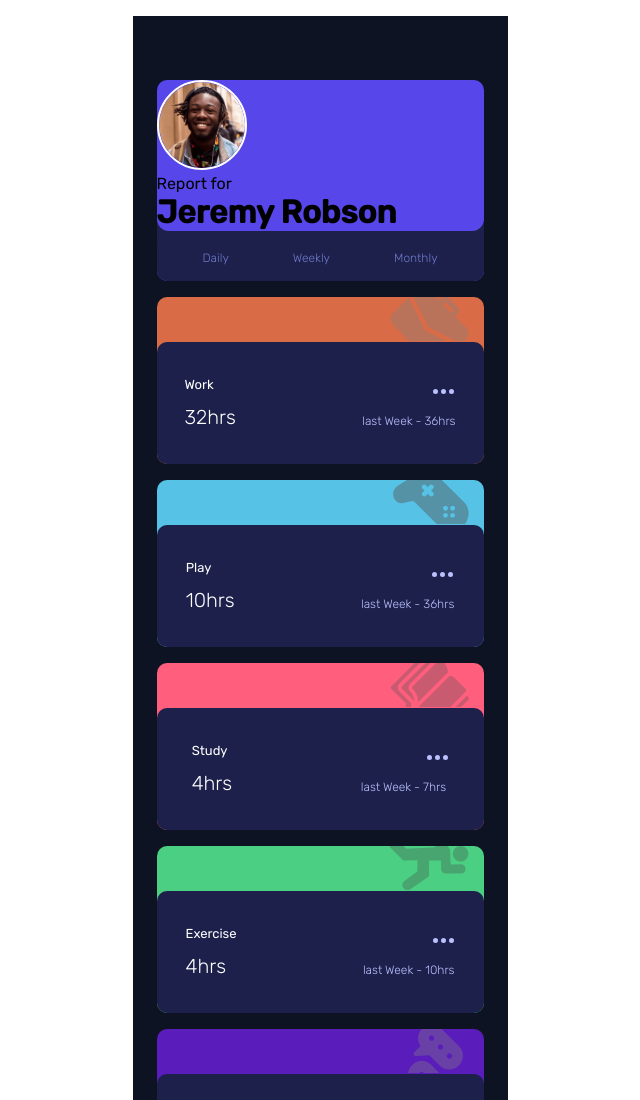
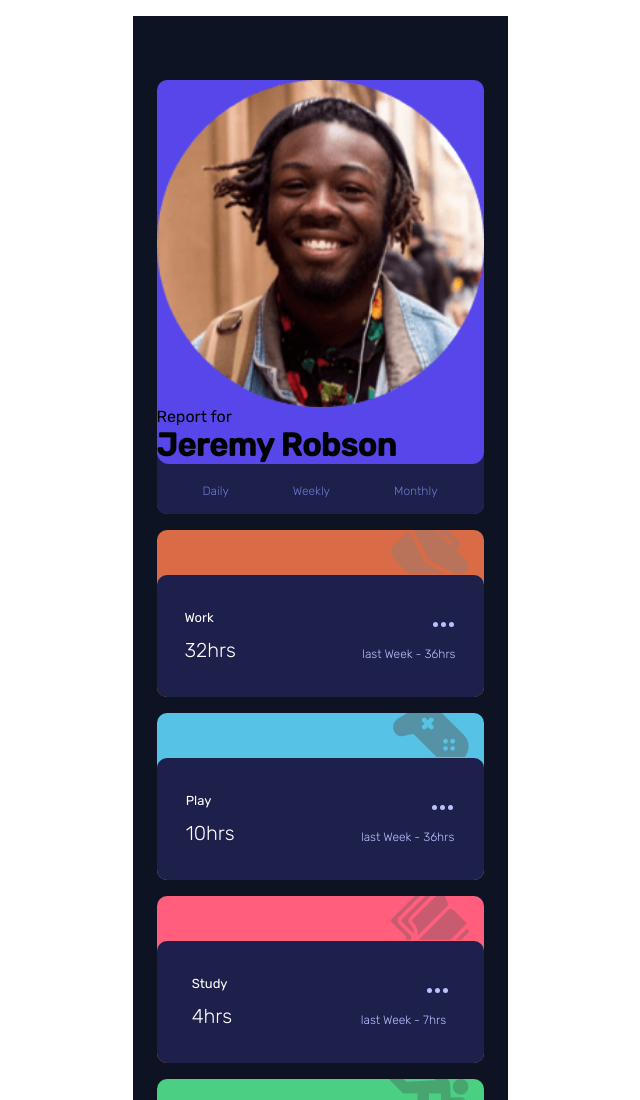
Before and after one commit to Have-Samuel/time-tracking-dashboard, a plain HTML site: page index.html in a window 1280 px wide. Shown: the top 1100 px of the page, without its empty margins (320-960 px from the left). Drawn offline with Linux system fonts and the light colour scheme.

Commit message:
Styling the Persons Data

```diff
--- a/index.html
+++ b/index.html
@@ -12,9 +12,9 @@
     <div class="container">
       <div class="person">
         <div class="person-data">
-        <div class="person__image">
-          <img src="./images/image-jeremy.png" alt="Jeremy Robson">
-        </div>
+        <!-- <div class="person__image"> -->
+          <img class="person__image" src="./images/image-jeremy.png" alt="Jeremy Robson">
+        <!-- </div> -->
       <!-- <div class="person__name"> -->
         <span>Report for</span>
         <h1>Jeremy Robson</h1>
```
